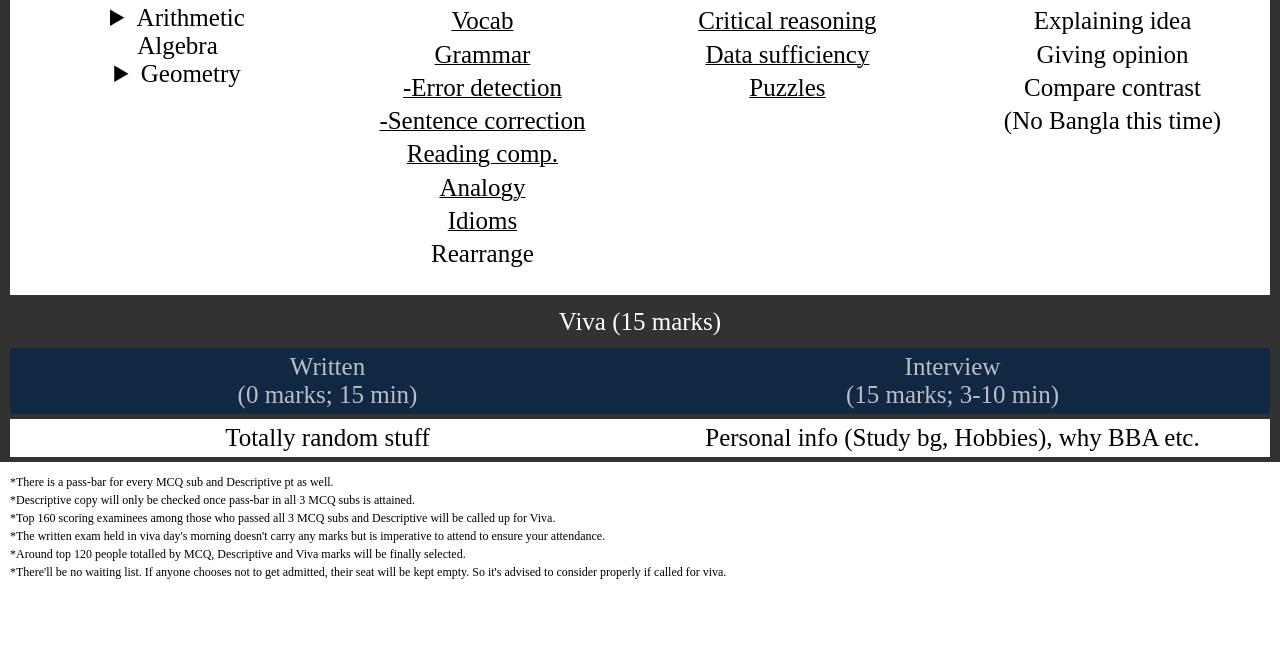
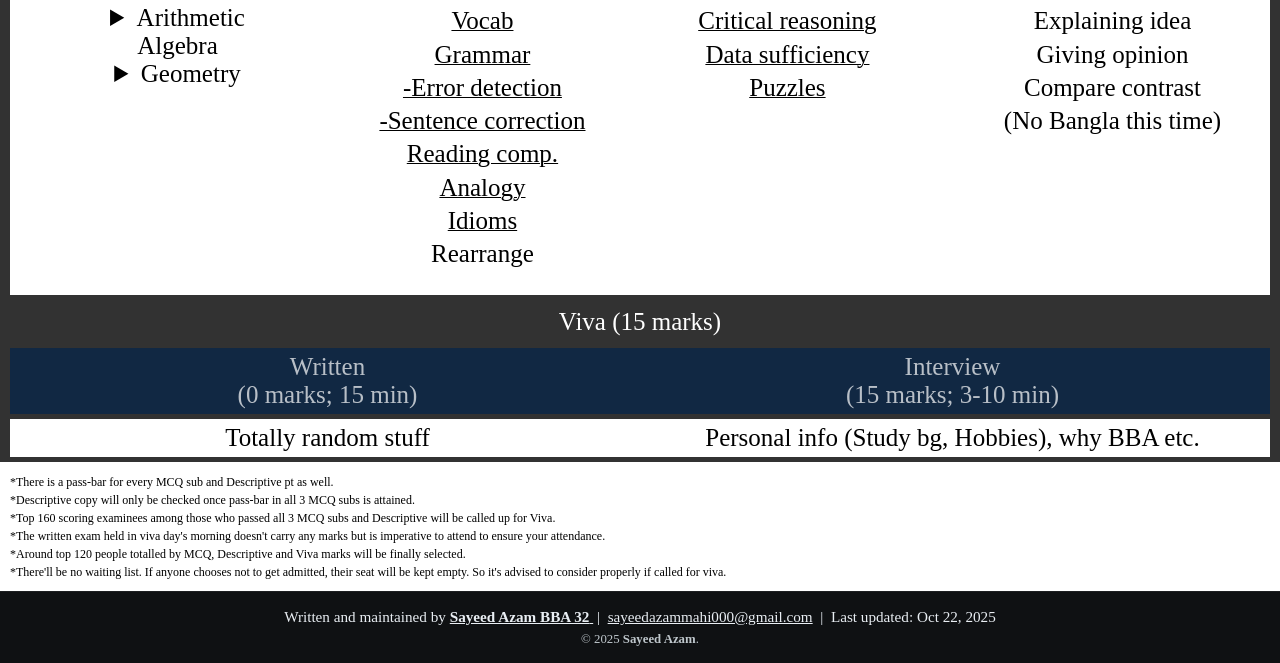
Before and after one commit to thzaman/ibastarter, a plain HTML site: page index.html in a window 1280 px wide. Shown: the part 376-1039 px from the top of the page. Before the commit the page ends 967 px from the top, so only its background shows below. Drawn offline with Linux system fonts and the light colour scheme.

Commit message:
Update index.html

```diff
--- a/index.html
+++ b/index.html
@@ -142,6 +142,20 @@ h1 {text-align: center; color: #323232;background-color: gray; padding: 12.5px;}
         <br>*Around top 120 people totalled by MCQ, Descriptive and Viva marks will be finally selected.
         <br>*There'll be no waiting list. If anyone chooses not to get admitted, their seat will be kept empty. So it's advised to consider properly if called for viva.
     </section>
-
+    <footer style="border-top:1px solid rgba(255,255,255,0.06); background:#0f1113; color:#e9eef3; padding:16px 20px; text-align:center; font-size:0.95rem;">
+  <div>
+    Written and maintained by
+    <a href="https://www.facebook.com/sayeedazammahi000" style="color:inherit; text-decoration:underline;">
+      <strong>Sayeed Azam BBA 32</strong>
+    </a>
+    &nbsp;|&nbsp;
+    <a href="mailto:sayeedazammahi000@gmail.com" style="color:inherit; text-decoration:underline;">sayeedazammahi000@gmail.com</a>
+    &nbsp;|&nbsp;
+    Last updated: Oct 22, 2025
+  </div>
+  <div style="margin-top:6px; color:#bfc7cc; font-size:0.8rem;">
+    © 2025 <strong>Sayeed Azam</strong>.
+  </div>
+</footer>
     </body>
 </html>
```
